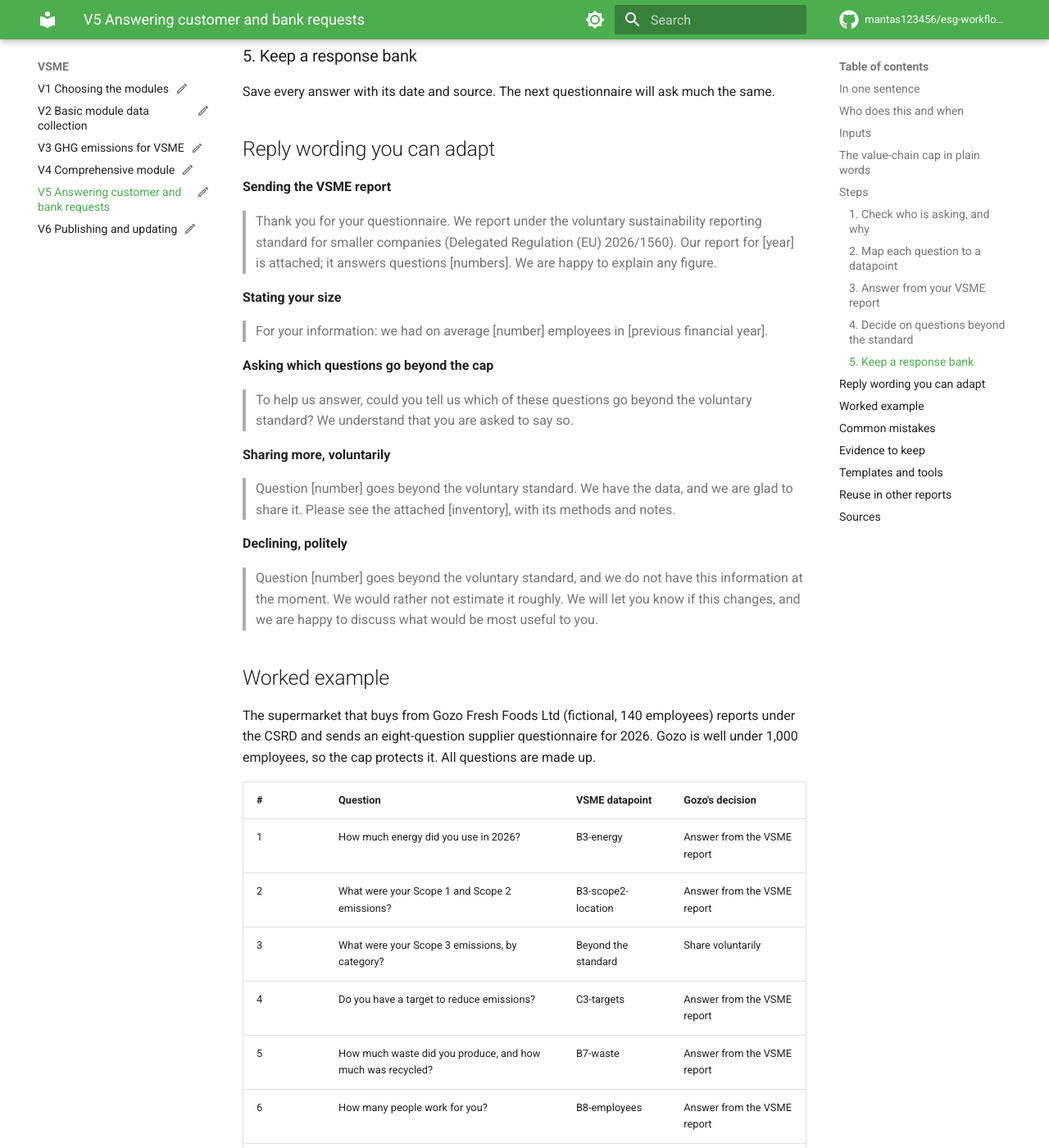
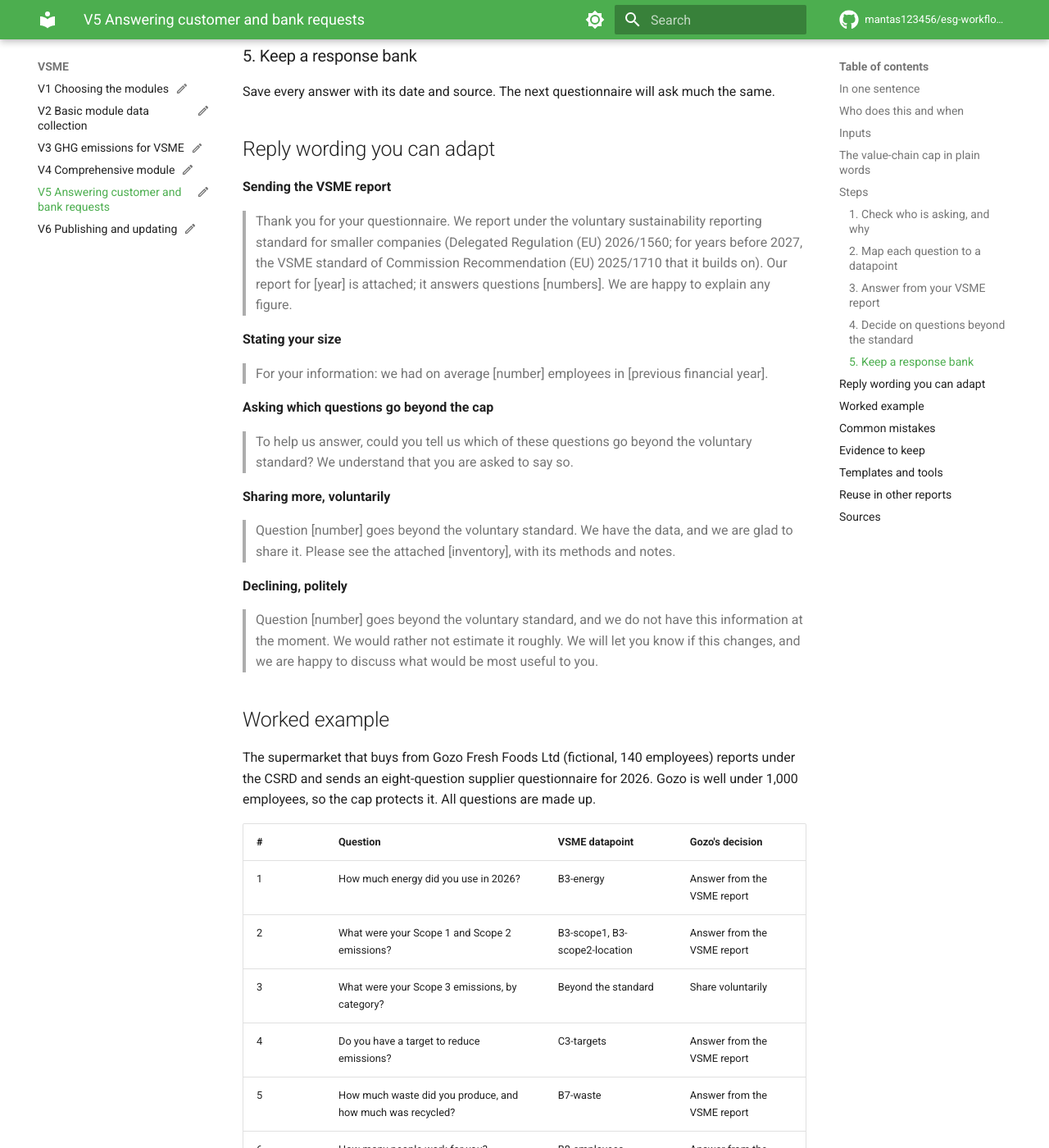
Before and after one commit to mantas123456/esg-workflows-handbook, an MkDocs documentation site: the page built from docs/vsme/v5-requests.md, in a window 1280 px wide and 1400 px high, scrolled down 2555 px. Shown: the whole window at 82% size. Built offline with MkDocs 1.6.1 and Material for MkDocs 9.7.7, drawn with Linux system fonts in a browser that asks for light colours; comment, search, counter and statistics services are not loaded; some of the changed text lies outside the part shown.

Commit message:
VSME review: legal basis before 2027, waste and pay-gap calls
Practitioner review of the VSME track. The reply wording in V5 and the
response bank now covers years before 2027 (the 2025 Recommendation),
since the delegated act applies from financial year 2027. V5's Scope 1
and 2 question maps to both datapoints. V2 states two judgement calls:
anaerobic digestion not counted as recycling, and the pay gap reported
although it may be left out below 150 employees.

Co-Authored-By: Claude Opus 5.5 <noreply@anthropic.com>

```diff
--- a/docs/vsme/v5-requests.md
+++ b/docs/vsme/v5-requests.md
@@ -100,8 +100,10 @@ much the same.
 
 > Thank you for your questionnaire. We report under the voluntary
 > sustainability reporting standard for smaller companies (Delegated
-> Regulation (EU) 2026/1560). Our report for [year] is attached; it answers
-> questions [numbers]. We are happy to explain any figure.
+> Regulation (EU) 2026/1560; for years before 2027, the VSME standard of
+> Commission Recommendation (EU) 2025/1710 that it builds on). Our report
+> for [year] is attached; it answers questions [numbers]. We are happy to
+> explain any figure.
 
 **Stating your size**
 
@@ -136,13 +138,16 @@ protects it. All questions are made up.
 | # | Question | VSME datapoint | Gozo's decision |
 |---|---|---|---|
 | 1 | How much energy did you use in 2026? | B3-energy | Answer from the VSME report |
-| 2 | What were your Scope 1 and Scope 2 emissions? | B3-scope2-location | Answer from the VSME report |
+| 2 | What were your Scope 1 and Scope 2 emissions? | B3-scope1, B3-scope2-location | Answer from the VSME report |
 | 3 | What were your Scope 3 emissions, by category? | Beyond the standard | Share voluntarily |
 | 4 | Do you have a target to reduce emissions? | C3-targets | Answer from the VSME report |
 | 5 | How much waste did you produce, and how much was recycled? | B7-waste | Answer from the VSME report |
 | 6 | How many people work for you? | B8-employees | Answer from the VSME report |
 | 7 | How many work accidents did you have? | B9-accidents | Answer from the VSME report |
 | 8 | What is the carbon footprint per kg of each product you sell us? | Beyond the standard | Decline for now |
+
+Gozo's report for 2026 follows the 2025 Recommendation, as the delegated act
+applies from 2027, and its reply says so.
 
 **6 of 8** questions are answered straight from the VSME report
 ([V2](v2-basic.md), [V4](v4-comprehensive.md)). **2** go beyond the
```
Also changed, not shown: docs/vsme/v2-basic.md (+9 -0 lines), templates/src/questionnaire-response-bank.md (+4 -2 lines), 2 other files.
